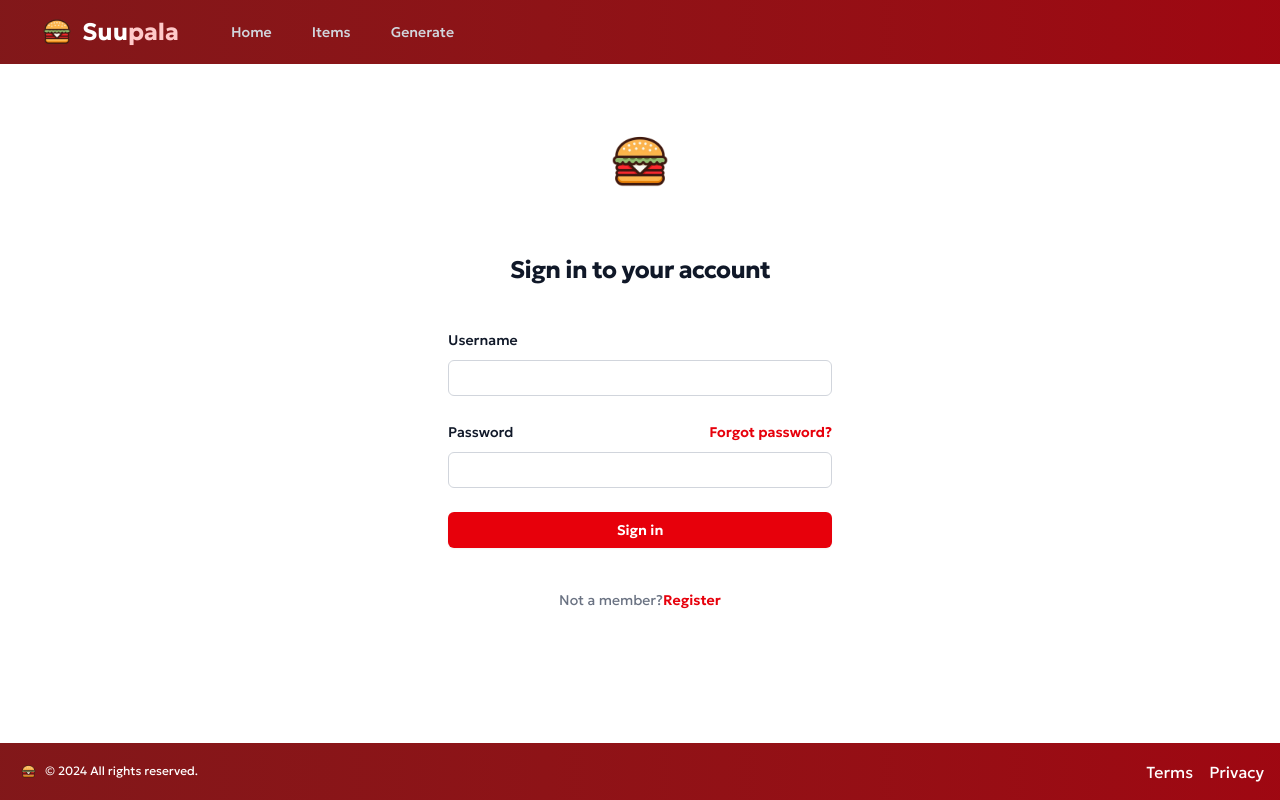
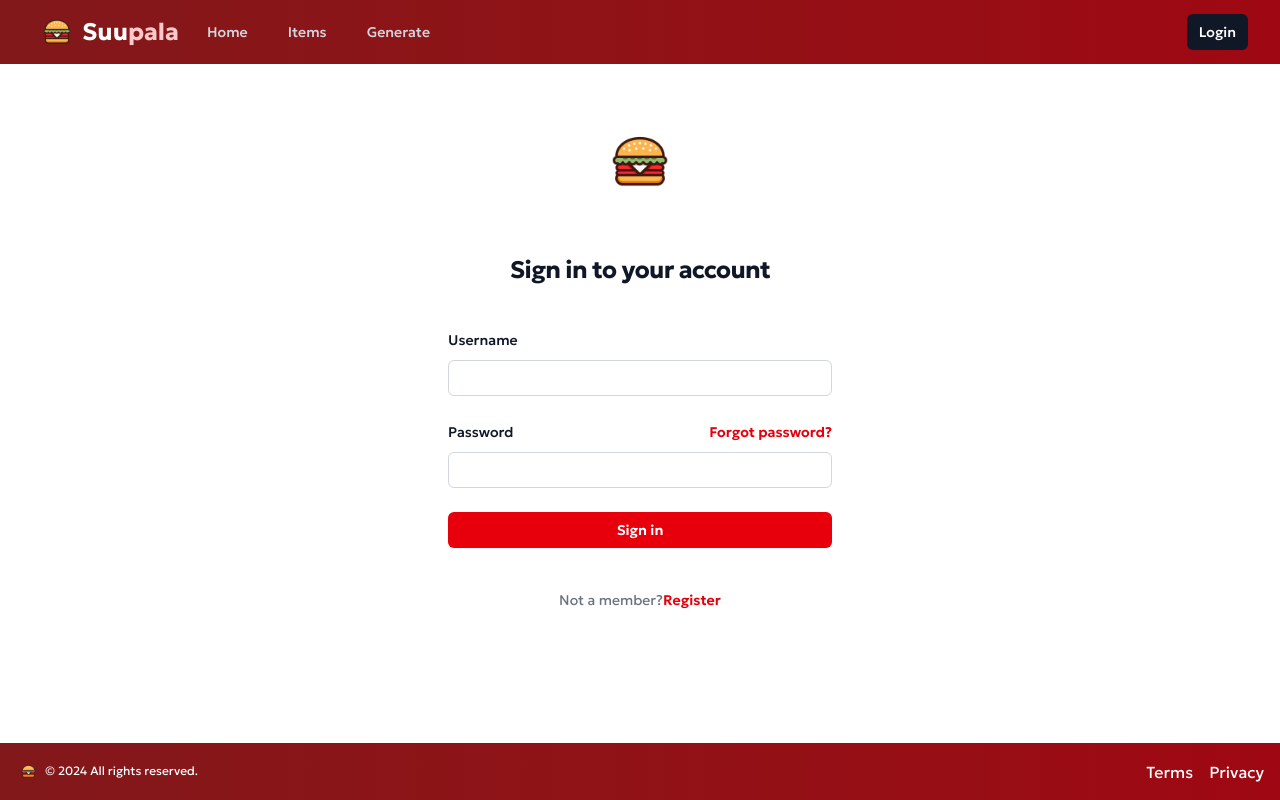
Before and after one commit to ahmedeleven/suupala-frontend, a Next.js app: page /login in a window 1280 px wide. Built offline with nearby package versions, Linux system fonts and the light colour scheme.

Commit message:
Add Login/Logout buttons

```diff
--- a/app/components/Header.tsx
+++ b/app/components/Header.tsx
@@ -2,9 +2,11 @@
 import Link from "next/link";
 import Image from "next/image";
 import { usePathname } from "next/navigation";
+import Cookies from "js-cookie";
 
 function Header() {
   const pathname = usePathname();
+  const token = Cookies.get("token");
   const getLinkClass = (path: string) => {
     const baseClass = "rounded-md px-3 py-2 text-sm font-medium";
     const activeClass = "bg-gray-900 text-white";
@@ -15,52 +17,47 @@ function Header() {
   return (
     <>
       <nav className="sticky top-0 flex bg-gradient-to-r from-red-900 to-red-800">
-        <div className="max-w-7xl sm:px-6 lg:px-8">
-          <div className="flex h-16 items-center ">
-            <div className="flex items-center">
-              <div className="flex items-center gap-2 ">
+        <div className="w-full px-4 sm:px-6 lg:px-8">
+          <div className="flex items-center justify-between h-16">
+            {/* Left side group */}
+            <div className="flex items-center gap-4">
               <Link
-                  href={"/"}
+                href="/"
                 className="flex items-center text-2xl font-bold text-white"
               >
                 <Image
-                    src={"/images/logo.png"}
+                  src="/images/logo.png"
                   alt="Suupala"
                   width={50}
                   height={50}
                 />
-
                 <div className="text-2xl font-bold">
                   <span className="text-white">Suu</span>
                   <span className="text-red-200">pala</span>
                 </div>
               </Link>
-              </div>
-              <div className="hidden md:block">
-                <div className="ml-10 flex items-baseline space-x-4">
-                  <Link
-                    href="/"
-                    className={getLinkClass("/")}
-                    aria-current={pathname === "/" ? "page" : undefined}
-                  >
+              <Link href="/home" className={getLinkClass("/")}>
                 Home
               </Link>
-                  <Link
-                    href="/items"
-                    className={getLinkClass("/items")}
-                    aria-current={pathname === "/items" ? "page" : undefined}
-                  >
+              <Link href="/items" className={getLinkClass("/items")}>
                 Items
               </Link>
-                  <Link
-                    href="/generate"
-                    className={getLinkClass("/generate")}
-                    aria-current={pathname === "/generate" ? "page" : undefined}
-                  >
+              <Link href="/generate" className={getLinkClass("/generate")}>
                 Generate
               </Link>
             </div>
-              </div>
+
+            {/* Right side auth button */}
+            <div className="flex items-center">
+              {token ? (
+                <Link href="/logout" className={getLinkClass("/logout")}>
+                  Logout
+                </Link>
+              ) : (
+                <Link href="/login" className={getLinkClass("/login")}>
+                  Login
+                </Link>
+              )}
             </div>
           </div>
         </div>
--- /dev/null
+++ b/app/logout/page.tsx
@@ -0,0 +1,14 @@
+"use client";
+import Cookies from "js-cookie";
+import { useRouter } from "next/navigation";
+import { useEffect } from "react";
+function Logout() {
+  const router = useRouter();
+  useEffect(() => {
+    Cookies.remove("token");
+
+    router.push("/");
+  }, []);
+}
+
+export default Logout;
```
Lines whose indentation alone changed are shown as unchanged.
